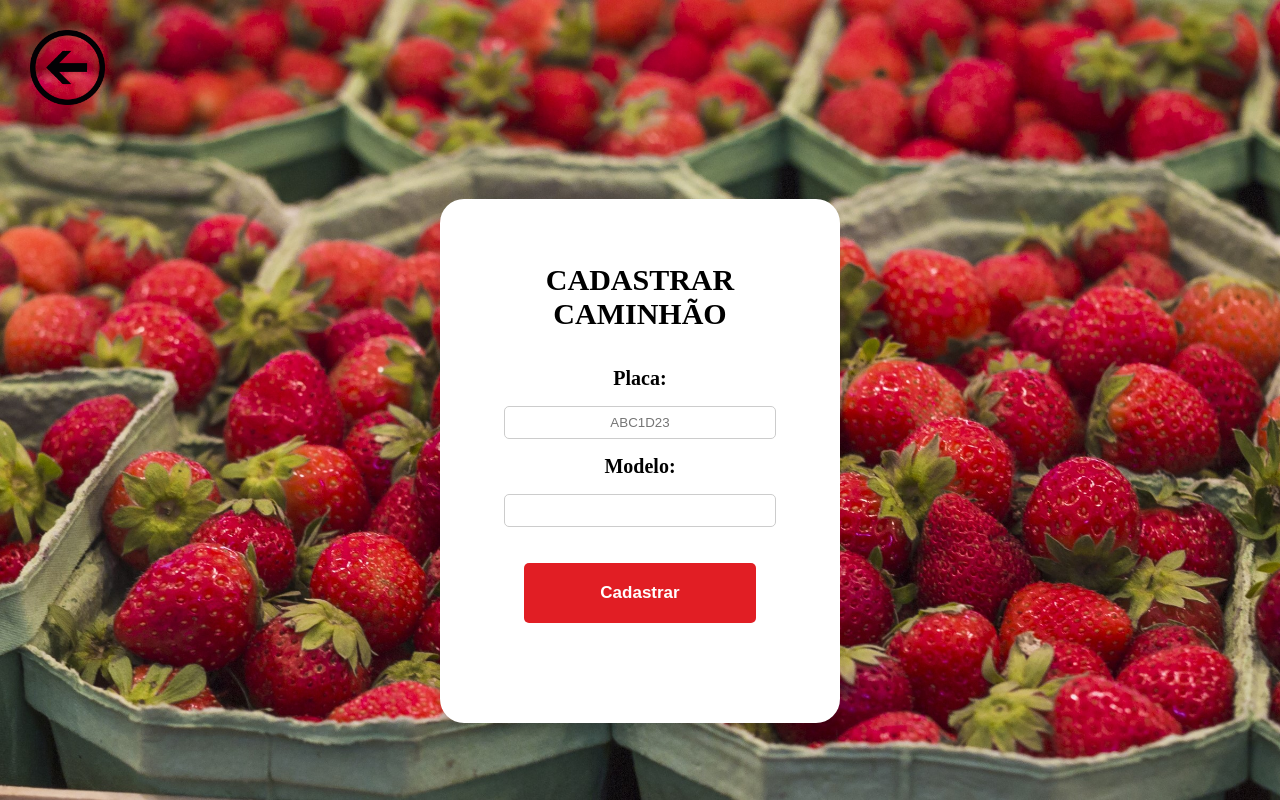
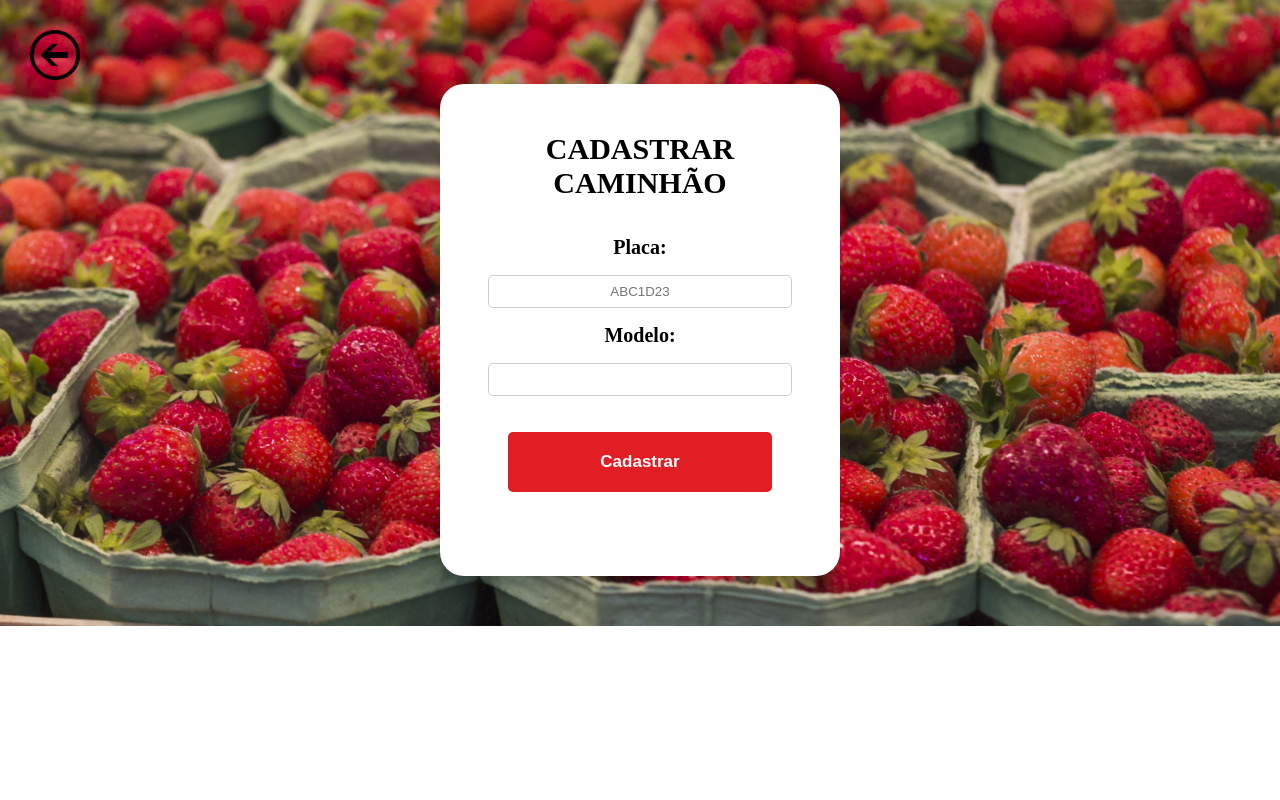
Before and after one commit to Bianca-LOrtega/CodeBerry, a website: page codeBerry-web/public/pages/cadastrarCaminhao.html in a window 1280 px wide. Drawn offline with Linux system fonts and the light colour scheme.

Commit message:
arrumando a pg de cadastro do caminhão

```diff
--- a/codeBerry-web/public/css/cadastrarCaminhao.css
+++ b/codeBerry-web/public/css/cadastrarCaminhao.css
@@ -8,7 +8,7 @@
 .banner-cadastro-caminhao{
     background-image: url('../assets/img/fundo/morango.jpg');
     background-size: cover;
-    height: 100vh;
+    height: 100%;
     width: 100%;
 }
 
@@ -22,20 +22,18 @@
 .form-caminhao {
     max-width: 400px;
     /* margin: 40px auto; */
-    padding: 4rem;
+    padding: 3rem;
     background: #fff;
     border-radius: 1.5rem;
     box-shadow: 0 10px 10px #0002;
     display: flex;
     flex-direction: column;
     gap: 1rem;
-    margin-top: 7%;
-    transition: 0.5s ease;
+    margin-bottom:50px;
+
 }
 
-.form-caminhao:hover{
-    transform: scale(1.1);
-}
+
 
 .form-caminhao label {
     text-align: center;
@@ -63,7 +61,7 @@
 }
 .form-caminhao button:hover {
     background: #bd1c1c;
-
+    transform: scale(1.1);
 }
 .mensagem {
     color: #e11e24;
@@ -71,7 +69,7 @@
 }
 
 .seta-voltar>a>img{
-    width: 75px;
+    width: 50px;
     margin-top: 30px;
     margin-left: 30px;
     transition: 0.5s ease;
```
